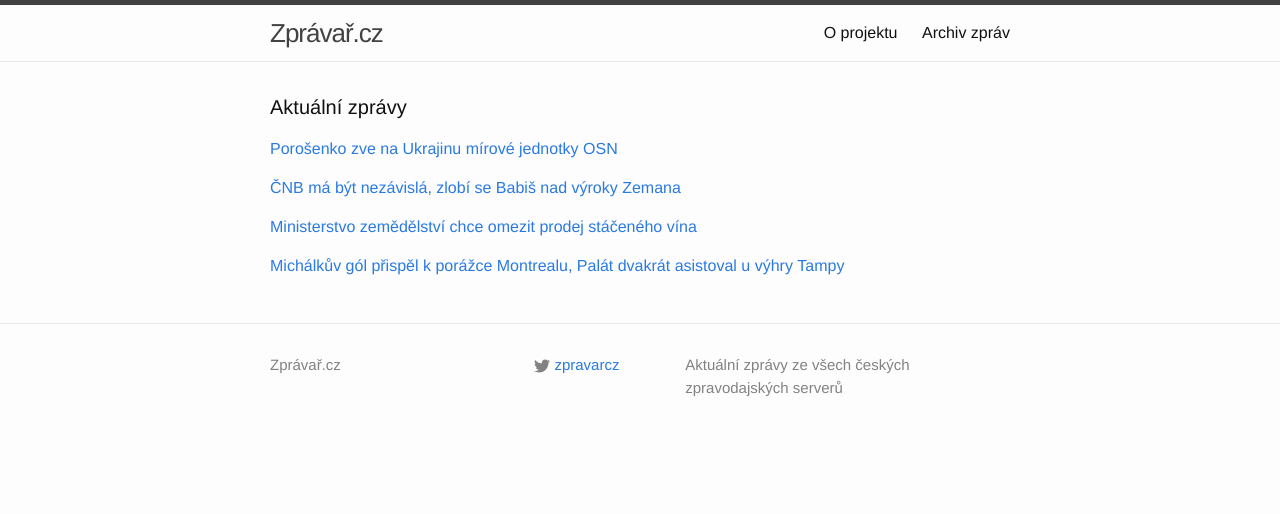
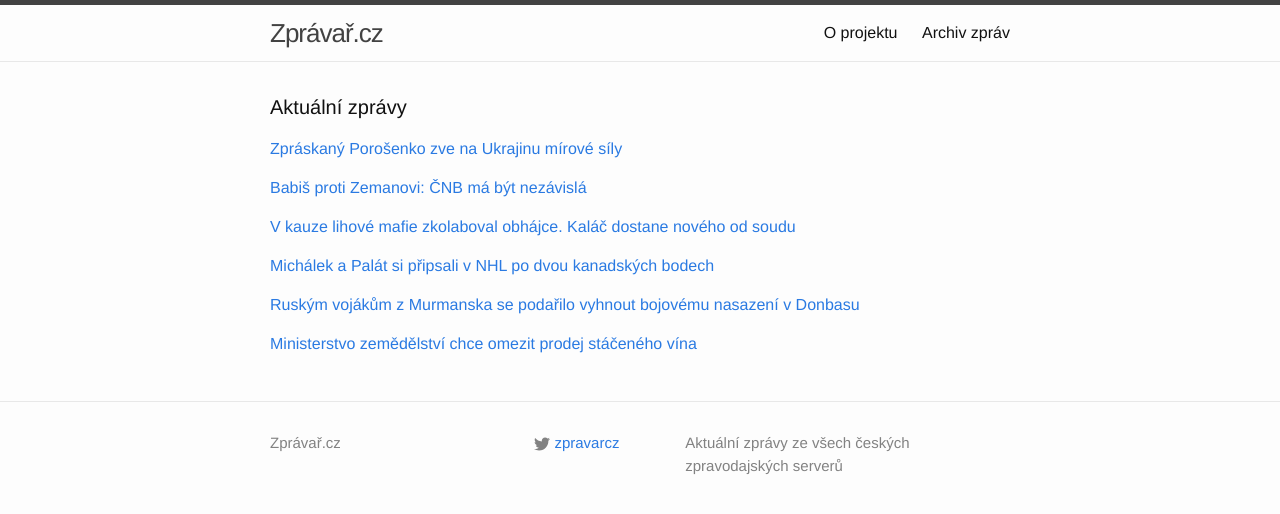
Before and after one commit to adliska/zpravar, a Jekyll site: the page built from index.html, in a window 1280 px wide. Shown: the top 514 px of the page. Built offline with Jekyll 4.4.1, drawn with Linux system fonts in a browser that asks for light colours.

Commit message:
zpravar news update

```diff
--- a/index.html
+++ b/index.html
@@ -5,9 +5,10 @@ layout: default
 <div class="home">
     <h1 class="page-heading">Aktuální zprávy</h1>
 
-<p><a href="javascript:;" onclick="toggle_visibility('zpravy0')">Porošenko zve na Ukrajinu mírové jednotky OSN</a></p>
+<p><a href="javascript:;" onclick="toggle_visibility('zpravy0')">Zpráskaný Porošenko zve na Ukrajinu mírové síly</a></p>
 <div id="zpravy0" style="display:none">
 <ul>
+<li><a href=http://www.tyden.cz/rubriky/zahranici/rusko-a-okoli/zpraskany-porosenko-zve-na-ukrajinu-mirove-sily_333859.html>Zpráskaný Porošenko zve na Ukrajinu mírové síly - www.tyden.cz</a></li>
 <li><a href=http://www.tyden.cz/rubriky/zahranici/rusko-a-okoli/porosenko-zve-na-ukrajinu-mirove-jednotky-osn_333859.html>Porošenko zve na Ukrajinu mírové jednotky OSN - www.tyden.cz</a></li>
 <li><a href=http://zpravy.e15.cz/zahranicni/udalosti/ukrajinska-bezpecnostni-rada-schvalila-pozvani-mirovych-jednotek-1164571>Ukrajinská bezpečnostní rada schválila pozvání mírových jednotek - zpravy.e15.cz</a></li>
 <li><a href=http://echo24.cz/a/wEqpg>Ukrajina chce pozvat do země mezinárodní mírové jednotky - echo24.cz</a></li>
@@ -17,27 +18,45 @@ layout: default
 <li><a href=http://www.ceskenoviny.cz/zpravy/zpravy/ukrajinska-bezpecnostni-rada-schvalila-pozvani-mirovych-jednotek/1183134>Ukrajinská bezpečnostní rada schválila pozvání mírových jednotek - www.ceskenoviny.cz</a></li>
 <li><a href=http://www.ceskatelevize.cz/ct24/svet/302176-ukrajina-pozada-osn-o-modre-prilby/>Ukrajina požádá OSN o modré přilby - www.ceskatelevize.cz</a></li>
 </ul>
-</div><p><a href="javascript:;" onclick="toggle_visibility('zpravy1')">ČNB má být nezávislá, zlobí se Babiš nad výroky Zemana</a></p>
+</div><p><a href="javascript:;" onclick="toggle_visibility('zpravy1')">Babiš proti Zemanovi: ČNB má být nezávislá</a></p>
 <div id="zpravy1" style="display:none">
 <ul>
+<li><a href=http://echo24.cz/a/i6ZTh>Babiš proti Zemanovi: ČNB má být nezávislá - echo24.cz</a></li>
 <li><a href=http://www.tyden.cz/rubriky/domaci/politika/cnb-ma-byt-nezavisla-zlobi-se-babis-nad-vyroky-zemana_333858.html>ČNB má být nezávislá, zlobí se Babiš nad výroky Zemana - www.tyden.cz</a></li>
 <li><a href=http://ekonomika.idnes.cz/ceska-narodni-banka-zeman-jmenuje-cleny-babis-fnf-/ekonomika.aspx?c=A150219_073018_ekonomika_skr>ČNB má být nezávislá, reaguje Babiš na Zemanův plán se jmenováním členů - ekonomika.idnes.cz</a></li>
 <li><a href=http://www.denik.cz/ekonomika/ceska-narodni-banka-musi-byt-nezavisla-nesouhlasi-babis-se-zemanem-20150219.html>Česká národní banka musí být nezávislá, nesouhlasí Babiš se Zemanem - www.denik.cz</a></li>
 <li><a href=http://zpravy.aktualne.cz/ekonomika/babis-kritizuje-zemana-kvuli-jmenovani-lidi-do-cnb/r~17911fb4b7f911e49fc3002590604f2e/>Babiš kritizuje Zemana kvůli jmenování lidí do ČNB - zpravy.aktualne.cz</a></li>
 <li><a href=http://www.financninoviny.cz/zpravodajstvi/zpravy/cnb-ma-byt-nezavisla-reaguje-babis-na-vyroky-zemana/1183109>ČNB má být nezávislá, reaguje Babiš na výroky Zemana - www.financninoviny.cz</a></li>
 </ul>
-</div><p><a href="javascript:;" onclick="toggle_visibility('zpravy2')">Ministerstvo zemědělství chce omezit prodej stáčeného vína</a></p>
+</div><p><a href="javascript:;" onclick="toggle_visibility('zpravy2')">V kauze lihové mafie zkolaboval obhájce. Kaláč dostane nového od soudu </a></p>
 <div id="zpravy2" style="display:none">
+<ul>
+<li><a href=http://www.lidovky.cz/lihova-mafie-obvineny-kalac-dostane-noveho-obhajce-od-soudu-p4p-/zpravy-domov.aspx?c=A150219_085742_ln_domov_ele>V kauze lihové mafie zkolaboval obhájce. Kaláč dostane nového od soudu  - www.lidovky.cz</a></li>
+<li><a href=http://www.rozhlas.cz/_zprava/proces-s-brezinou-byl-odrocen-na-brezen-kalac-si-hleda-obhajce--1457342>Proces s lihovou mafií byl odročen, Kaláč si hledá nového obhájce - www.rozhlas.cz</a></li>
+<li><a href=http://www.ceskatelevize.cz/ct24/regiony/302177-soudni-proces-s-lihovou-mafii-bude-pokracovat-az-v-breznu/>Soudní proces s lihovou mafií bude pokračovat až v březnu - www.ceskatelevize.cz</a></li>
+<li><a href=http://www.ceskenoviny.cz/zpravy/zpravy/proces-s-brezinou-byl-odrocen-na-brezen-kalac-si-hleda-obhajce/1183160>Proces s Březinou byl odročen na březen, Kaláč si hledá obhájce - www.ceskenoviny.cz</a></li>
+</ul>
+</div><p><a href="javascript:;" onclick="toggle_visibility('zpravy3')">Michálek a Palát si připsali v NHL po dvou kanadských bodech</a></p>
+<div id="zpravy3" style="display:none">
+<ul>
+<li><a href=http://www.sportovninoviny.cz/zpravy/michalek-a-palat-si-pripsali-v-nhl-po-dvou-kanadskych-bodech/1183131>Michálek a Palát si připsali v NHL po dvou kanadských bodech - www.sportovninoviny.cz</a></li>
+<li><a href=http://www.denik.cz/hokej/michalek-a-palat-si-pripsali-v-nhl-po-dvou-kanadskych-bodech-20150219.html>Michálkův gól přispěl k porážce Montrealu, Palát dvakrát asistoval u výhry Tampy - www.denik.cz</a></li>
+<li><a href=http://sport.aktualne.cz/michalek-s-palatem-zarili-a-jejich-tymy-v-nhl-vyhravaly/r~f35270ecb7fa11e49f60002590604f2e/>Michálek s Palátem zářili a jejich týmy v NHL vyhrávaly - sport.aktualne.cz</a></li>
+<li><a href=http://hokej.idnes.cz/michalek-hudler-a-pastrnak-byli-mezi-strelci-fm6-/nhl.aspx?c=A150219_071020_nhl_Mkr>Michálek, Hudler a Pastrňák byli mezi střelci, Palát sbíral asistence - hokej.idnes.cz</a></li>
+</ul>
+</div><p><a href="javascript:;" onclick="toggle_visibility('zpravy4')">Ruským vojákům z Murmanska se podařilo vyhnout bojovému nasazení v Donbasu</a></p>
+<div id="zpravy4" style="display:none">
+<ul>
+<li><a href=http://www.novinky.cz/zahranicni/evropa/362067-ruskym-vojakum-z-murmanska-se-podarilo-vyhnout-bojovemu-nasazeni-v-donbasu.html>Ruským vojákům z Murmanska se podařilo vyhnout bojovému nasazení v Donbasu - www.novinky.cz</a></li>
+<li><a href=http://echo24.cz/a/w7SwQ>Služební cesta na Donbas. Murmanští dělostřelci odmítli převelení - echo24.cz</a></li>
+<li><a href=http://zpravy.idnes.cz/rusti-vojaci-budou-nasazeni-na-ukrajinu-donbas-flr-/zahranicni.aspx?c=A150219_065242_zahranicni_skr>Ruští vojáci se báli „služební cesty“ do Donbasu, armáda tutlá rozruch - zpravy.idnes.cz</a></li>
+<li><a href=http://www.ceskenoviny.cz/zpravy/zpravy/murmanskym-vojakum-se-pry-podarilo-vyhnout-se-nasazeni-v-donbasu/1183122>Murmanským vojákům se prý podařilo vyhnout se nasazení v Donbasu - www.ceskenoviny.cz</a></li>
+</ul>
+</div><p><a href="javascript:;" onclick="toggle_visibility('zpravy5')">Ministerstvo zemědělství chce omezit prodej stáčeného vína</a></p>
+<div id="zpravy5" style="display:none">
 <ul>
 <li><a href=http://www.financninoviny.cz/zpravodajstvi/zpravy/ministerstvo-zemedelstvi-chce-omezit-prodej-staceneho-vina/1183150>Ministerstvo zemědělství chce omezit prodej stáčeného vína - www.financninoviny.cz</a></li>
 <li><a href=http://ekonomika.idnes.cz/ministerstvo-chysta-zakaz-sudoveho-vina-fpx-/ekonomika.aspx?c=A150218_215148_ekonomika_fih>Stát chystá přísnou regulaci prodeje sudového vína - ekonomika.idnes.cz</a></li>
 <li><a href=http://ekonomika.idnes.cz/rozhovor-s-reditelem-vinarstvi-u-kaplicky-f2p-/ekonomika.aspx?c=A150218_144637_ekonomika_fih>Vinař ze Zaječí: Vinotéky potřebujeme, zákaz prodeje sudovek nás ohrozí - ekonomika.idnes.cz</a></li>
 </ul>
-</div><p><a href="javascript:;" onclick="toggle_visibility('zpravy3')">Michálkův gól přispěl k porážce Montrealu, Palát dvakrát asistoval u výhry Tampy</a></p>
-<div id="zpravy3" style="display:none">
-<ul>
-<li><a href=http://www.denik.cz/hokej/michalek-a-palat-si-pripsali-v-nhl-po-dvou-kanadskych-bodech-20150219.html>Michálkův gól přispěl k porážce Montrealu, Palát dvakrát asistoval u výhry Tampy - www.denik.cz</a></li>
-<li><a href=http://sport.aktualne.cz/michalek-s-palatem-zarili-a-jejich-tymy-v-nhl-vyhravaly/r~f35270ecb7fa11e49f60002590604f2e/>Michálek s Palátem zářili a jejich týmy v NHL vyhrávaly - sport.aktualne.cz</a></li>
-<li><a href=http://hokej.idnes.cz/michalek-hudler-a-pastrnak-byli-mezi-strelci-fm6-/nhl.aspx?c=A150219_071020_nhl_Mkr>Michálek, Hudler a Pastrňák byli mezi střelci, Palát sbíral asistence - hokej.idnes.cz</a></li>
-</ul>
 </div></div>
```
